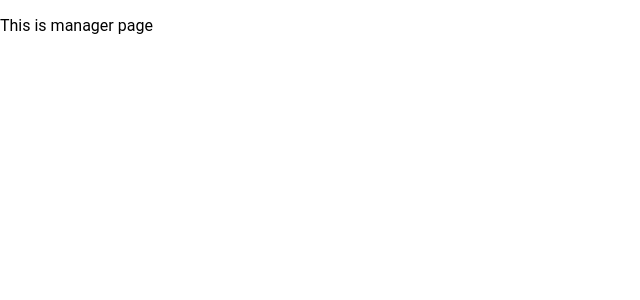
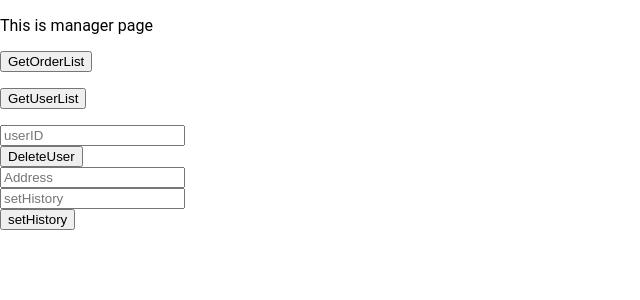
Before and after one commit to khiem20tc/bookingfrontend, a React (Create React App) app: page /manager in a window 1280 px wide. Shown: the top 300 px of the page, without its empty margins (0-640 px from the left). Built offline with nearby package versions, Linux system fonts and the light colour scheme.

Commit message:
complete API for Manager page

```diff
--- a/src/components/Manager/Manager.js
+++ b/src/components/Manager/Manager.js
@@ -1,11 +1,116 @@
 import React, { useState } from 'react';
-import { Link } from "react-router-dom";
+import { Link, withRouter } from "react-router-dom";
+import axios from 'axios';
 
 import './Manager.css';
 
-export default function Manager() {
+function Manager() {
+
+  const[userID,setuserID] = useState('');
+  const[history,setHistory_] = useState('');
+  const[address, setAddress] = useState('');
+
+  if (localStorage.getItem('token'))
+  var token = "HKNee " + localStorage.getItem('token').substring(1,localStorage.getItem('token').length-1);
+
+  const getOrderList = async event => {
+    event.preventDefault();
+
+    var list = document.getElementById("listOrder");
+
+    await axios.get(`http://localhost:5000/order/`)
+    .then(res => {
+      console.log(res);
+      console.log(res.data);
+      list.innerHTML = JSON.stringify(res.data);
+    })
+    .catch(err => {
+      console.log(err)
+    })
+  }
+
+  const getUserList = async event => {
+    event.preventDefault();
+
+    var list = document.getElementById("listUser");
+
+    await axios.get(`http://localhost:5000/user/`)
+    .then(res => {
+      console.log(res);
+      console.log(res.data);
+      list.innerHTML = JSON.stringify(res.data);
+    })
+    .catch(err => {
+      console.log(err)
+    })
+  }
+
+  const deleteUser = async event => {
+    event.preventDefault();
+
+    await axios.delete(`http://localhost:5000/user/${userID}`, {
+      headers: {
+        'Authorization': `${token}`
+      }
+    })
+    .then(res => {
+      console.log(res);
+      console.log(res.data);
+    })
+    .catch(err => {
+      console.log(err)
+    })
+  }
+
+  const history_ = {
+    history: history
+  }
+
+  const setHistory = async event => {
+    event.preventDefault();
+
+    await axios.put(`http://localhost:5000/user/setHistory/${address}`, history_, {
+      headers: {
+        'Authorization': `${token}`
+      }
+    })
+    .then(res => {
+      console.log(res);
+      console.log(res.data);
+    })
+    .catch(err => {
+      console.log(err)
+    })
+  }
 
   return (
+    <div>
     <p>This is manager page</p>
+    <form onSubmit={getOrderList}>
+      <button type="submit">GetOrderList</button>
+    </form>
+    <p id="listOrder"></p>
+    <form onSubmit={getUserList}>
+      <button type="submit">GetUserList</button>
+    </form>
+    <p id="listUser"></p>
+    <div>
+          <input placeholder="userID" type="text" onChange={(event) => setuserID(event.target.value)}/>
+    </div>
+    <form onSubmit={deleteUser}>
+      <button type="submit">DeleteUser</button>
+    </form>
+    <div>
+          <input placeholder="Address" type="text" onChange={(event) => setAddress(event.target.value)}/>
+    </div>
+    <div>
+          <input placeholder="setHistory" type="text" onChange={(event) => setHistory_(event.target.value)}/>
+    </div>
+    <form onSubmit={setHistory}>
+      <button type="submit">setHistory</button>
+    </form>
+    </div>
   );
 }
+
+export default withRouter(Manager)
```
